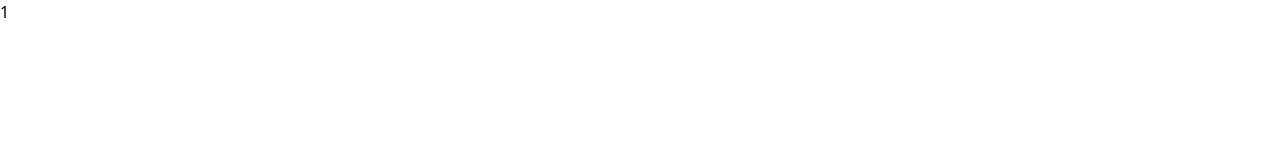
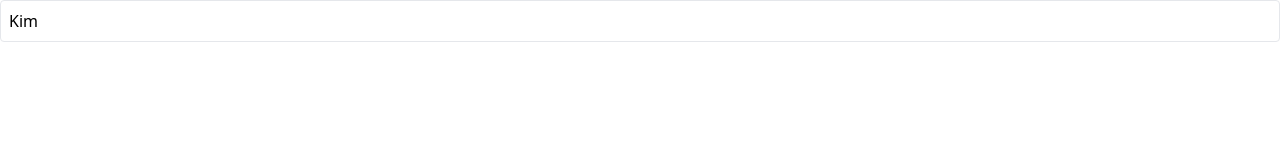
Before and after one commit to C10uld/media, a React (Create React App) app: page / in a window 1280 px wide. Shown: the top 160 px of the page. Built offline with nearby package versions, Linux system fonts and the light colour scheme; data requests are answered from the project's data file.

Commit message:
Rendering List of Users

```diff
--- a/src/components/UsersList.js
+++ b/src/components/UsersList.js
@@ -21,7 +21,17 @@ function UsersList() {
     return <div>Error fetching data...</div>;
   }
 
-  return <div>{data.length}</div>;
+  const renderedUsers = data.map((user) => {
+    return (
+      <div key={user.id} className="mb-2 border rounded">
+        <div className="flex p-2 justify-between items-center cursor-pointer">
+          {user.name}
+        </div>
+      </div>
+    );
+  });
+
+  return <div>{renderedUsers}</div>;
 }
 
 export default UsersList;
```
